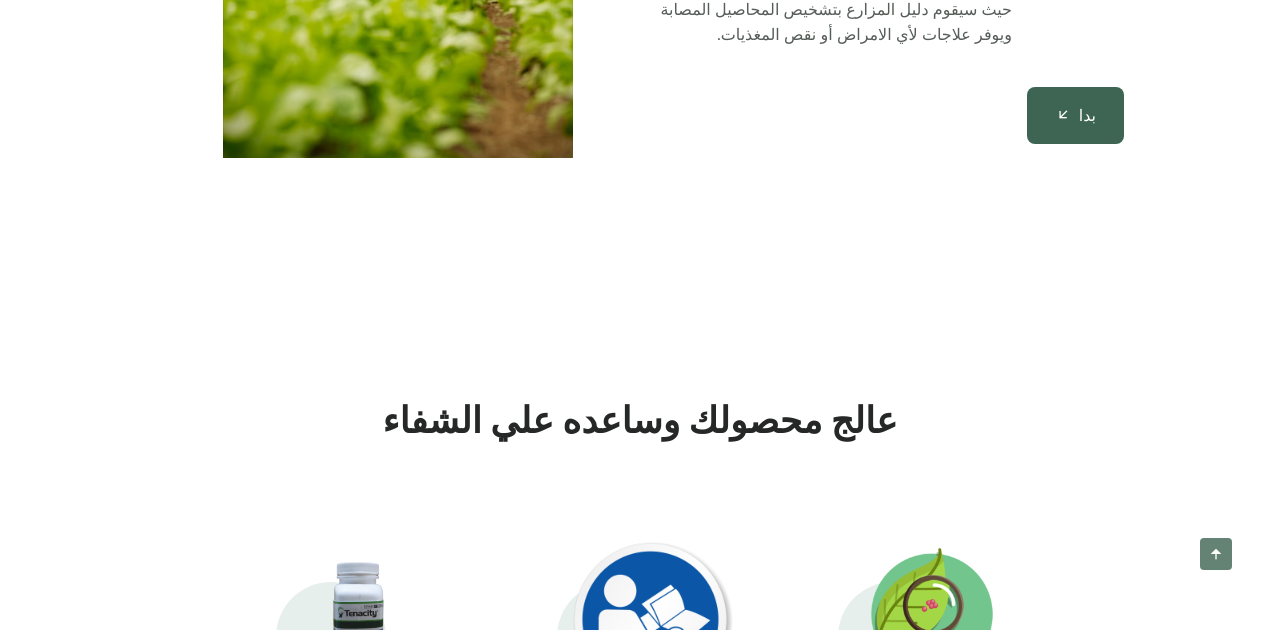
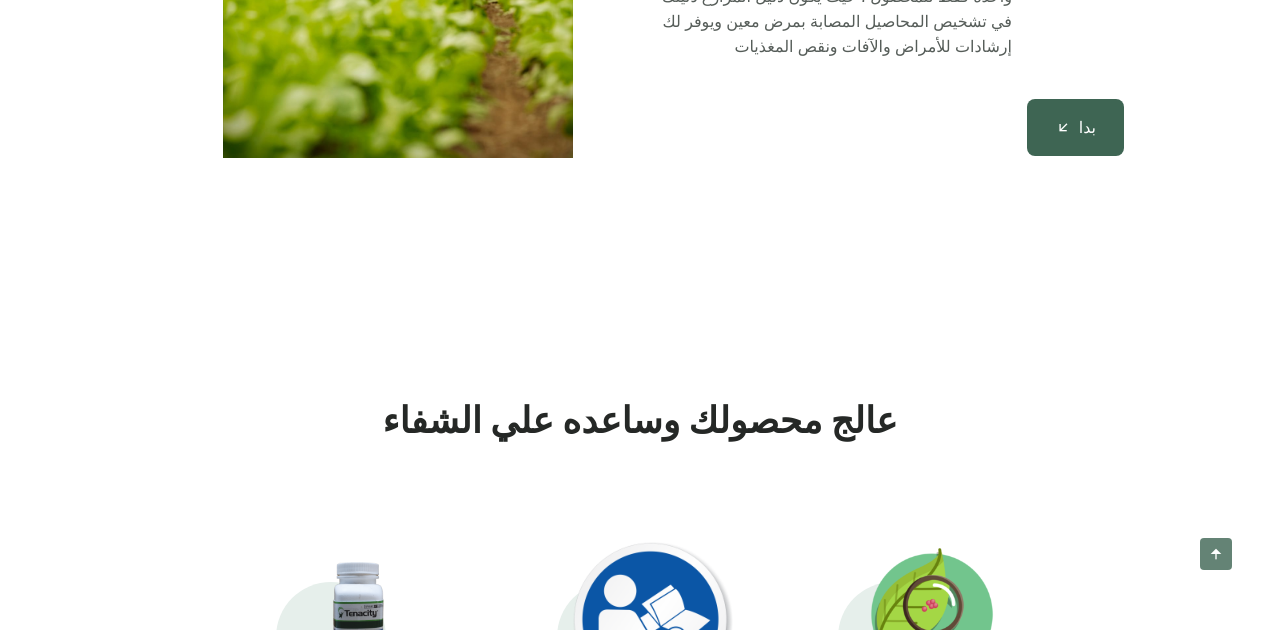
Before and after one commit to iiMuhammadRashed/plants, a plain HTML site: page index.html in a window 1280 px wide. Shown: the part 470-1100 px from the top of the page. Drawn offline with nearby package versions, Linux system fonts and the light colour scheme.

Commit message:
second commit

```diff
--- a/index.html
+++ b/index.html
@@ -73,8 +73,7 @@
                         <h1 class="home__title">
                              <br> دليل المزارع
                         </h1>
-                        <p class="home__description">
-                            حول هاتفك إلي طبيب محاصيل: ارفق صورة واحدة فقط, حيث سيقوم دليل المزارع بتشخيص المحاصيل المصابة ويوفر علاجات لأي الامراض أو نقص المغذيات.
+                        <p class="home__description">قم بتحويل هاتفك لدليل المزارع عن طريق رفع صورة واحدة فقط للمحصول ، حيث يكون دليل المزارع دليلك في تشخيص المحاصيل المصابة بمرض معين ويوفر لك إرشادات للأمراض والآفات ونقص المغذيات
                         </p>
                         <a href="#products" class="button button--flex">
                             بدا <i class="ri-arrow-left-down-line button__icon"></i>
```
